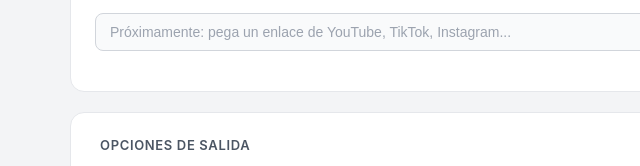
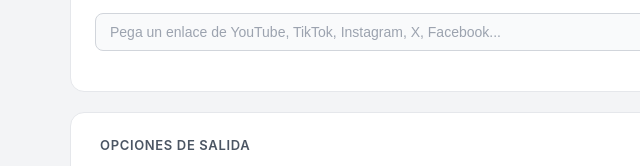
Before and after one commit to AleLuchiss/Transcriptor, a website: page public/index.html in a window 1280 px wide. Shown: the part 552-718 px from the top of the page, 164-804 px from the left. Drawn offline with Linux system fonts and the light colour scheme.

Commit message:
Update index.html

```diff
--- a/public/index.html
+++ b/public/index.html
@@ -355,7 +355,7 @@
     </div>
 
     <div class="url-row">
-      <input type="text" id="urlInput" placeholder="Próximamente: pega un enlace de YouTube, TikTok, Instagram..." disabled />
+      <input type="text" id="urlInput" placeholder="Pega un enlace de YouTube, TikTok, Instagram, X, Facebook..." onkeydown="if(event.key==='Enter') handleUrl()" />
     </div>
 
     <div id="fileList" class="file-list" style="margin-top:1rem;"></div>
```
